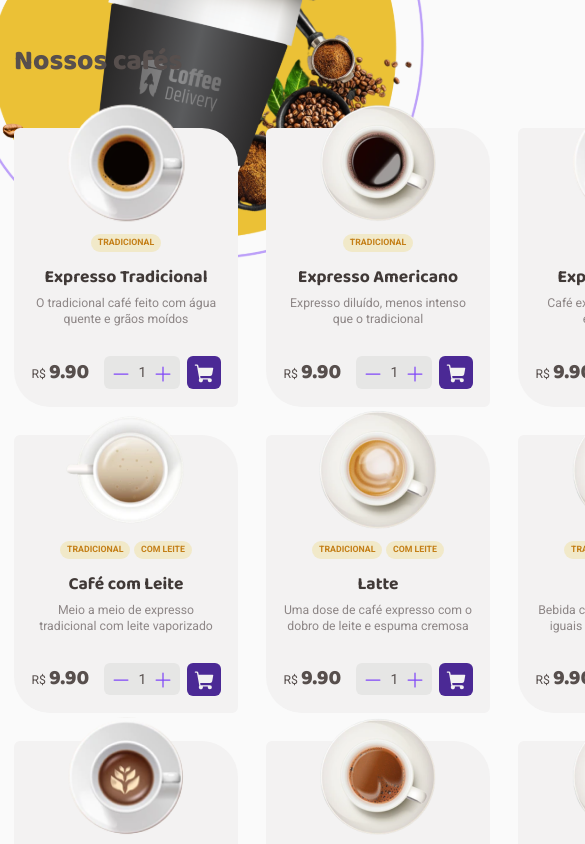
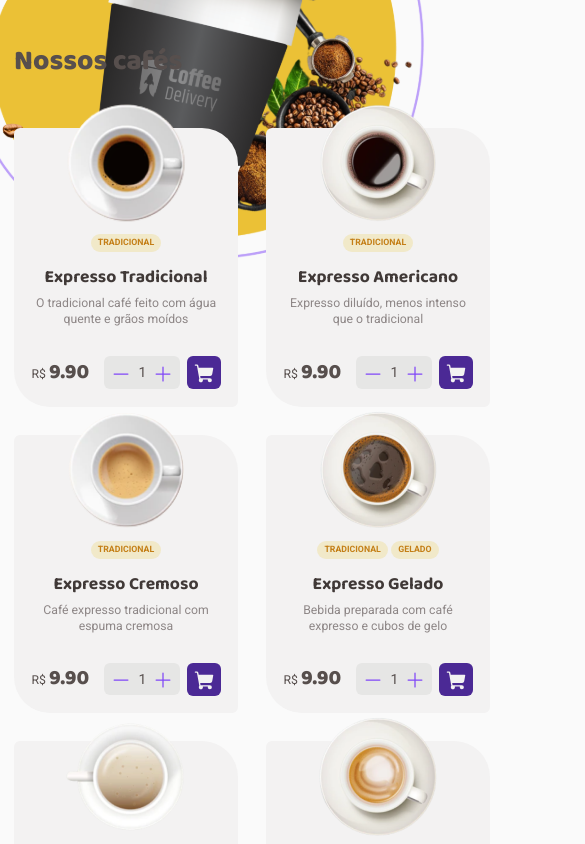
Before and after one commit to Sn0wye/coffee-delivery, a React (Vite) app: page / in a window 390 px wide. Shown: the part 820-1664 px from the top of the page, 585 px wide, since content can reach past the window. Built offline with nearby package versions, Linux system fonts and the light colour scheme.

Commit message:
style: add media queries

```diff
--- a/src/components/CoffeeList/styles.ts
+++ b/src/components/CoffeeList/styles.ts
@@ -22,4 +22,12 @@ export const List = styled.div`
   grid-template-columns: repeat(4, 1fr);
   gap: 2rem;
   margin-bottom: 10rem;
+
+  @media (max-width: 768px) {
+    grid-template-columns: repeat(3, 1fr);
+  }
+
+  @media (max-width: 560px) {
+    grid-template-columns: repeat(2, 1fr);
+  }
 `;
```
